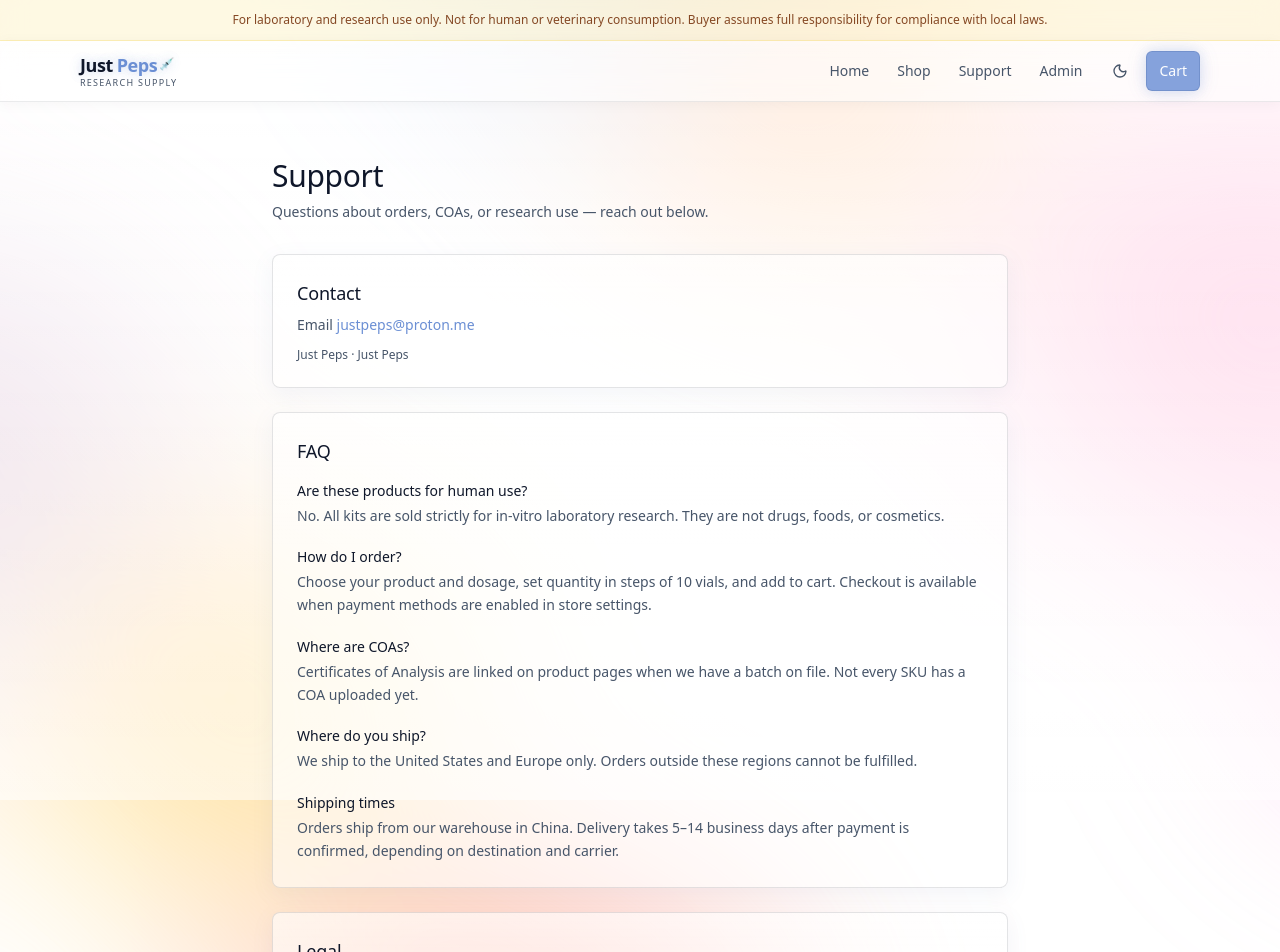
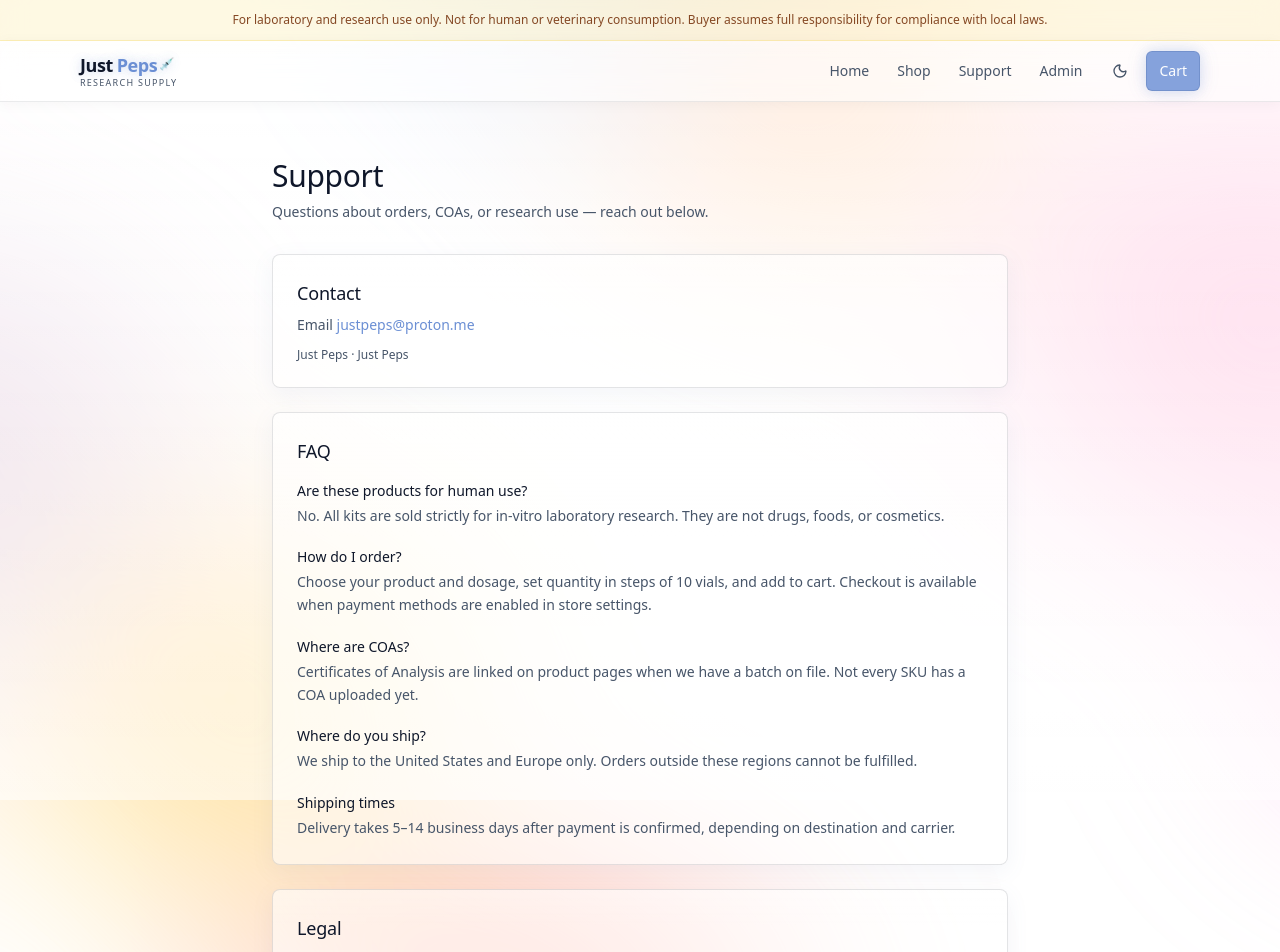
Before and after one commit to Rias216/shop, a Next.js app: page /support in a window 1280 px wide. Shown: the top 952 px of the page. Built offline with nearby package versions, Linux system fonts and the light colour scheme; no server answers; the database is empty.

Commit message:
Update page.tsx

```diff
--- a/src/app/(shop)/support/page.tsx
+++ b/src/app/(shop)/support/page.tsx
@@ -20,7 +20,7 @@ const FAQ = [
   },
   {
     q: "Shipping times",
-    a: "Orders ship from our warehouse in China. Delivery takes 5–14 business days after payment is confirmed, depending on destination and carrier.",
+    a: "Delivery takes 5–14 business days after payment is confirmed, depending on destination and carrier.",
   },
 ] as const;
 
```
